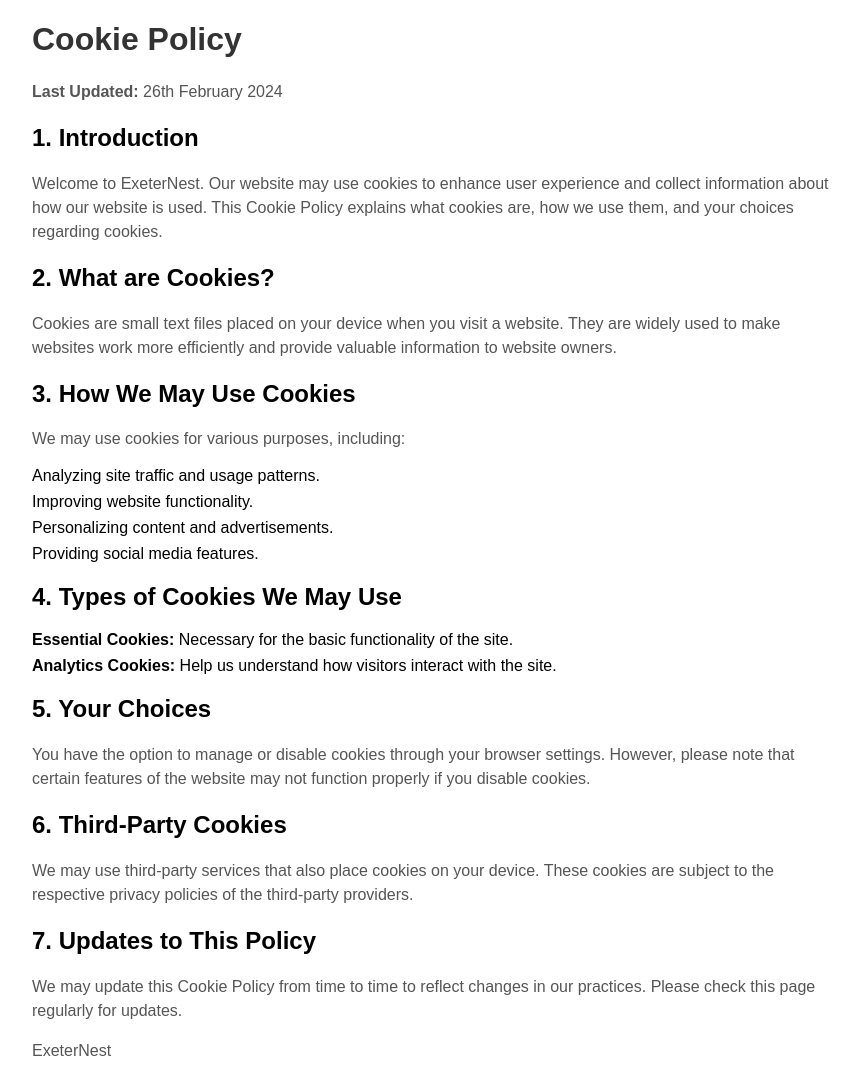
After one commit to JamesGower0/ECM-2434, a Django app: page /cookiepage/ in a window 1280 px wide. The commit adds this page. Shown: the whole page, without its empty margins (208-1068 px from the left). Run offline with Django 5.2, Linux system fonts and the light colour scheme; parts of the project's set-up code (start-up, migrations or seed data) failed here and were passed over.

Commit message:
Add files via upload

```diff
--- /dev/null
+++ b/groupproject/application/templates/cookiepage.html
@@ -0,0 +1,107 @@
+<!DOCTYPE html>
+<html lang="en">
+<!-- HTML file for webpage that will be displayed when user presses read more on cookie pop up, provides information on cookie usage
+    Author: Aidan Daniel -->
+<head>
+    <meta charset="UTF-8">
+    <meta name="viewport" content="width=device-width, initial-scale=1.0">
+    <title>Cookie Policy</title>
+    <style>
+        body {
+            font-family: Arial, sans-serif;
+            margin: 20px;
+        }
+
+        header, main, footer {
+            max-width: 800px;
+            margin: 0 auto;
+        }
+
+        h1 {
+            color: #333;
+        }
+
+        p {
+            line-height: 1.5;
+            color: #555;
+        }
+
+        ul {
+            list-style-type: none;
+            padding: 0;
+            margin: 0;
+        }
+
+        li {
+            margin-bottom: 8px;
+        }
+
+        .cookiediv {
+            margin-top: 20px;
+        }
+    </style>
+</head>
+
+<body>
+
+    <header>
+        <h1>Cookie Policy</h1>
+        <p><strong>Last Updated:</strong> 26th February 2024</p>
+    </header>
+
+    <main>
+        <section>
+            <h2>1. Introduction</h2>
+            <p>Welcome to ExeterNest. Our website may use cookies to enhance user experience and collect information about how our website is used. This Cookie Policy explains what cookies are, how we use them, and your choices regarding cookies.</p>
+        </section>
+
+        <section>
+            <h2>2. What are Cookies?</h2>
+            <p>Cookies are small text files placed on your device when you visit a website. They are widely used to make websites work more efficiently and provide valuable information to website owners.</p>
+        </section>
+
+        <section class="cookiediv">
+            <h2>3. How We May Use Cookies</h2>
+            <div>
+                <p>We may use cookies for various purposes, including:</p>
+                <ul>
+                    <li>Analyzing site traffic and usage patterns.</li>
+                    <li>Improving website functionality.</li>
+                    <li>Personalizing content and advertisements.</li>
+                    <li>Providing social media features.</li>
+                </ul>
+            </div>
+        </section>
+
+        <section class="cookiediv">
+            <h2>4. Types of Cookies We May Use</h2>
+            <ul>
+                <li><strong>Essential Cookies:</strong> Necessary for the basic functionality of the site.</li>
+                <li><strong>Analytics Cookies:</strong> Help us understand how visitors interact with the site.</li>
+            </ul>
+        </section>
+
+        <section class="cookiediv">
+            <h2>5. Your Choices</h2>
+            <p>You have the option to manage or disable cookies through your browser settings. However, please note that certain features of the website may not function properly if you disable cookies.</p>
+        </section>
+
+        <section class="cookiediv">
+            <h2>6. Third-Party Cookies</h2>
+            <p>We may use third-party services that also place cookies on your device. These cookies are subject to the respective privacy policies of the third-party providers.</p>
+        </section>
+
+        <section class="cookiediv">
+            <h2>7. Updates to This Policy</h2>
+            <p>We may update this Cookie Policy from time to time to reflect changes in our practices. Please check this page regularly for updates.</p>
+        </section>
+    </main>
+
+    <footer>
+        <p>ExeterNest<br>
+            </p>
+    </footer>
+
+</body>
+
+</html>
--- a/groupproject/application/templates/home.html
+++ b/groupproject/application/templates/home.html
@@ -1,10 +1,11 @@
-<!--Home page, explains the game
+<!--Home page for ExeterNest website, displayed to users
 
-Authors: Aidan Daniel -->
+Authors: Aidan Daniel, Theo Smith -->
 
 <!DOCTYPE html>
 
 {% block navBar%}
+<!-- including navigation bar to page -->
 {% include 'navBar.html' %}
 {% endblock %}
 
--- a/groupproject/application/templates/login.html
+++ b/groupproject/application/templates/login.html
@@ -47,3 +47,5 @@
   </body>
 </html>
 {% endblock content %}
+<!-- including cookie preferences pop-up -->
+{% include "cookiescript.html" %}
--- a/groupproject/application/templates/navBar.html
+++ b/groupproject/application/templates/navBar.html
@@ -1,3 +1,7 @@
+<!-- Navigation bar, displayed on every page in the app
+
+Authors: James Gower -->
+
 <html>
     <head>
         <style>
--- a/groupproject/application/templates/qr.html
+++ b/groupproject/application/templates/qr.html
@@ -1,3 +1,7 @@
+<!--
+
+Author: Tom Evans -->
+
 {% if valid %}
     <ul>
 
--- a/groupproject/application/templates/question_format.html
+++ b/groupproject/application/templates/question_format.html
@@ -1,3 +1,7 @@
+<!--Makes the correct and wrong answers go the their corresponding page and randomises their
+
+Author: James Gower, Tom Evans -->
+
 <p>{{question}}</p>
 
 <ul>
--- a/groupproject/application/templates/scan.html
+++ b/groupproject/application/templates/scan.html
@@ -1,3 +1,7 @@
+<!--
+
+Author: Tom Evans -->
+
 <p>This is the first page of the qr functionality.</p>
 
 <ul>
--- a/groupproject/application/urls.py
+++ b/groupproject/application/urls.py
@@ -13,4 +13,6 @@
     path("leaderboard/", views.leaderboard, name="leaderboard"),
     path("navBar/", views.navBar, name="navBar"),
     path("map/", views.map, name="map"),
+    path("cookiescript/", views.cookiescript, name="cookiescript"),
+    path("cookiepage/",views.cookiepage, name="cookiepage"),
 ]
--- a/groupproject/application/views.py
+++ b/groupproject/application/views.py
@@ -129,3 +129,9 @@
 
 def map(request):
     return render(request, "map.html")
+
+def cookiescript(request):
+    return render(request, "cookiescript.html")
+
+def cookiepage(request):
+    return render(request, "cookiepage.html")
--- a/groupproject/groupproject/urls.py
+++ b/groupproject/groupproject/urls.py
@@ -31,4 +31,6 @@
     path('logout/', views.logout_view, name = 'logout'),
     path("leaderboard/", views.leaderboard, name="leaderboard"),
     path("map/", views.map, name="map"),
+    path("cookiescript/", views.cookiescript, name="cookiescript"),
+    path("cookiepage/",views.cookiepage, name="cookiepage"),
 ]
```
Also changed, not shown: groupproject/application/Biodiversity questions.csv (+10 -10 lines), groupproject/application/Construction questions.csv (+10 -10 lines), groupproject/application/Exercise questions.csv (+10 -10 lines), groupproject/application/Personal impact questions.csv (+10 -10 lines), groupproject/application/Research questions.csv (+10 -10 lines), groupproject/application/templates/cookiescript.html (added, +90 -0 lines).
